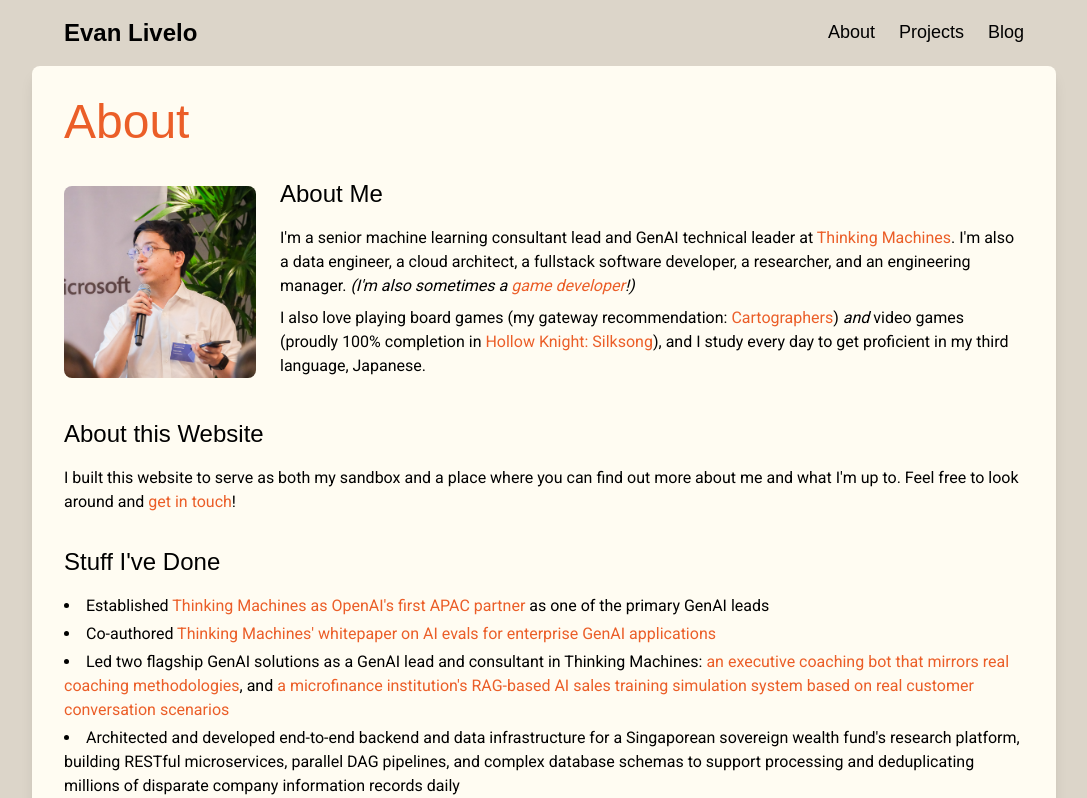
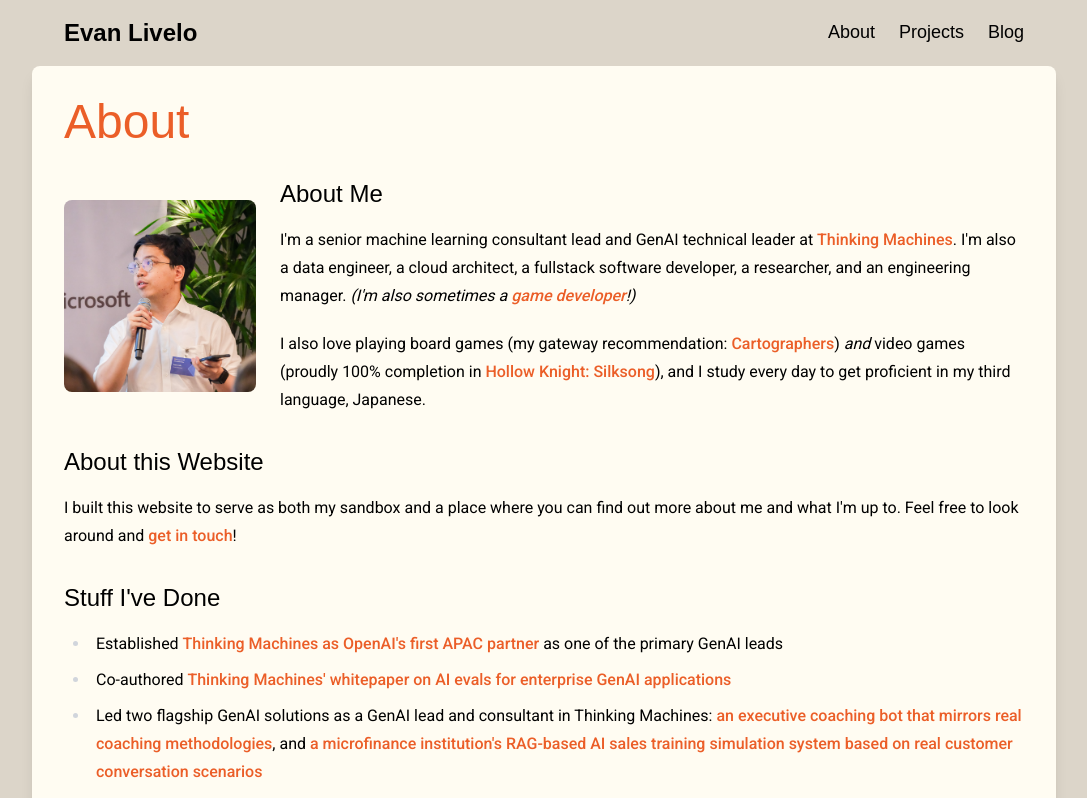
Before and after one commit to vandenn/evanlivelo.com, a Next.js app: page /about in a window 1280 px wide. Shown: the top 798 px of the page, without its empty margins (96-1183 px from the left). Built offline with nearby package versions, Linux system fonts and the light colour scheme; a web font is replaced by a local one.

Commit message:
Use tailwind typography

```diff
--- a/package.json
+++ b/package.json
@@ -20,6 +20,7 @@
   "devDependencies": {
     "@eslint/eslintrc": "^3",
     "@tailwindcss/postcss": "^4",
+    "@tailwindcss/typography": "^0.5.19",
     "@types/node": "^20",
     "@types/react": "^19",
     "@types/react-dom": "^19",
--- a/src/app/about/page.tsx
+++ b/src/app/about/page.tsx
@@ -9,14 +9,6 @@
   const meContent = getMarkdownContent('content/about/me.md');
   const websiteContent = getMarkdownContent('content/about/website.md');
   const stuffContent = getMarkdownContent('content/about/stuff.md');
-
-  const markdownComponents = {
-    ul: ({ children }: any) => <ul className="list-disc list-inside space-y-1 my-4">{children}</ul>,
-    ol: ({ children }: any) => <ol className="list-decimal list-inside space-y-1 my-4">{children}</ol>,
-    li: ({ children }: any) => <li>{children}</li>,
-    p: ({ children }: any) => <p className="my-2">{children}</p>,
-    strong: ({ children }: any) => <strong className="font-bold">{children}</strong>,
-  };
 
   return (
     <>
@@ -41,25 +33,31 @@
             )}
             <div className="flex-1">
               <h2 id="me" className="text-2xl mb-4">About Me</h2>
-              <ReactMarkdown remarkPlugins={[remarkGfm]} components={markdownComponents}>
+              <div className="prose max-w-none">
+                <ReactMarkdown remarkPlugins={[remarkGfm]}>
                   {meContent.content}
                 </ReactMarkdown>
+              </div>
             </div>
           </div>
         </section>
 
         <section>
           <h2 id="website" className="text-2xl mt-8 mb-4">About this Website</h2>
-          <ReactMarkdown remarkPlugins={[remarkGfm]} components={markdownComponents}>
+          <div className="prose max-w-none">
+            <ReactMarkdown remarkPlugins={[remarkGfm]}>
               {websiteContent.content}
             </ReactMarkdown>
+          </div>
         </section>
 
         <section>
           <h2 id="stuff" className="text-2xl mt-8 mb-4">Stuff I've Done</h2>
-          <ReactMarkdown remarkPlugins={[remarkGfm]} components={markdownComponents}>
+          <div className="prose max-w-none">
+            <ReactMarkdown remarkPlugins={[remarkGfm]}>
               {stuffContent.content}
             </ReactMarkdown>
+          </div>
         </section>
 
         <div className="flex flex-col sm:flex-row gap-4 justify-center my-8">
--- a/src/app/blog/[year]/[month]/[day]/[slug]/page.tsx
+++ b/src/app/blog/[year]/[month]/[day]/[slug]/page.tsx
@@ -26,14 +26,6 @@
     notFound();
   }
 
-  const markdownComponents = {
-    ul: ({ children }: any) => <ul className="list-disc list-inside space-y-1 my-4">{children}</ul>,
-    ol: ({ children }: any) => <ol className="list-decimal list-inside space-y-1 my-4">{children}</ol>,
-    li: ({ children }: any) => <li>{children}</li>,
-    p: ({ children }: any) => <p className="my-2">{children}</p>,
-    strong: ({ children }: any) => <strong className="font-bold">{children}</strong>,
-  };
-
   return (
     <>
       <article>
@@ -50,8 +42,8 @@
           )}
         </header>
 
-        <div className="max-w-none">
-          <ReactMarkdown remarkPlugins={[remarkGfm]} components={markdownComponents}>
+        <div className="prose max-w-none">
+          <ReactMarkdown remarkPlugins={[remarkGfm]}>
             {post.content}
           </ReactMarkdown>
         </div>
--- a/src/app/globals.css
+++ b/src/app/globals.css
@@ -1,4 +1,5 @@
 @import "tailwindcss";
+@plugin "@tailwindcss/typography";
 
 :root {
   --background: #dcd5c9;
@@ -51,3 +52,15 @@
 div {
   color: var(--text);
 }
+
+/* Prose overrides */
+.prose h1,
+.prose h2,
+.prose h3,
+.prose h4,
+.prose h5,
+.prose h6 {
+  font-weight: normal;
+  margin-top: 2rem;
+  margin-bottom: 1rem;
+}
--- a/src/app/page.tsx
+++ b/src/app/page.tsx
@@ -9,10 +9,6 @@
 export default function Home() {
   const homeContent = getMarkdownContent('content/home/index.md');
 
-  const markdownComponents = {
-    p: ({ children }: any) => <p>{children}</p>,
-  };
-
   return (
     <>
       <div className="grid grid-cols-1 lg:grid-cols-[2fr_1fr] gap-8 items-center mb-12 max-sm:gap-6">
@@ -23,8 +19,8 @@
             <span style={{ color: "var(--text)" }}>.</span>
           </h1>
 
-          <div className="text-base lg:text-lg leading-relaxed">
-            <ReactMarkdown remarkPlugins={[remarkGfm]} components={markdownComponents}>
+          <div className="prose max-w-none text-base lg:text-lg leading-relaxed">
+            <ReactMarkdown remarkPlugins={[remarkGfm]}>
               {homeContent.content}
             </ReactMarkdown>
           </div>
--- a/src/app/projects/page.tsx
+++ b/src/app/projects/page.tsx
@@ -6,14 +6,6 @@
 export default function Projects() {
   const projects = getProjectFiles();
   const publications = getPublicationFiles();
-
-  const markdownComponents = {
-    ul: ({ children }: any) => <ul className="list-disc list-inside space-y-1 my-4">{children}</ul>,
-    ol: ({ children }: any) => <ol className="list-decimal list-inside space-y-1 my-4">{children}</ol>,
-    li: ({ children }: any) => <li>{children}</li>,
-    p: ({ children }: any) => <p className="my-2">{children}</p>,
-    strong: ({ children }: any) => <strong className="font-bold">{children}</strong>,
-  };
 
   return (
     <>
@@ -67,9 +59,11 @@
                     </div>
                   )}
                 </div>
-                <ReactMarkdown remarkPlugins={[remarkGfm]} components={markdownComponents}>
-                  {project.content}
-                </ReactMarkdown>
+                <div className="prose max-w-none">
+                  <ReactMarkdown remarkPlugins={[remarkGfm]}>
+                    {project.content}
+                  </ReactMarkdown>
+                </div>
               </div>
             </div>
           ))}
@@ -99,9 +93,11 @@
                   {pub.frontmatter.publisher}
                 </div>
               </div>
-              <ReactMarkdown remarkPlugins={[remarkGfm]} components={markdownComponents}>
-                {pub.content}
-              </ReactMarkdown>
+              <div className="prose max-w-none">
+                <ReactMarkdown remarkPlugins={[remarkGfm]}>
+                  {pub.content}
+                </ReactMarkdown>
+              </div>
             </div>
           ))}
         </section>
```
Also changed, not shown: 1 other file (tests, documents, lock files or other folders). Lines whose indentation alone changed are shown as unchanged.
